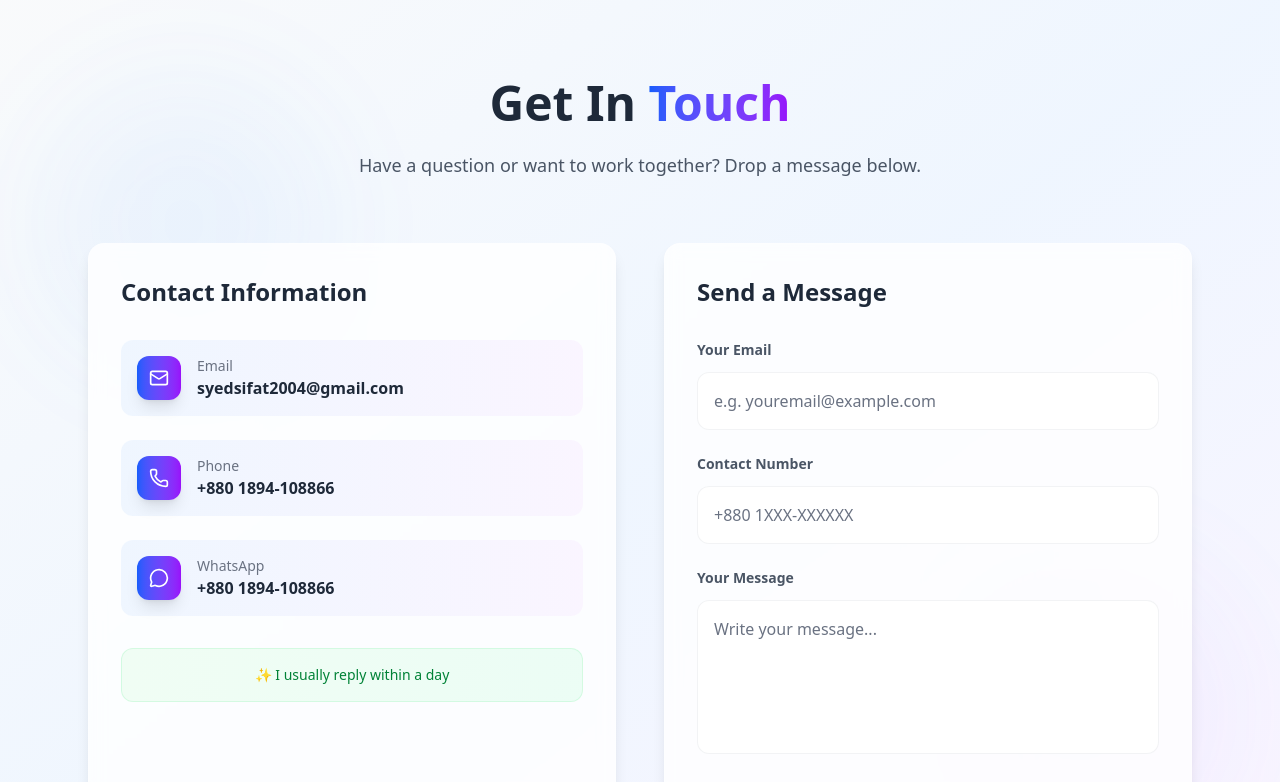
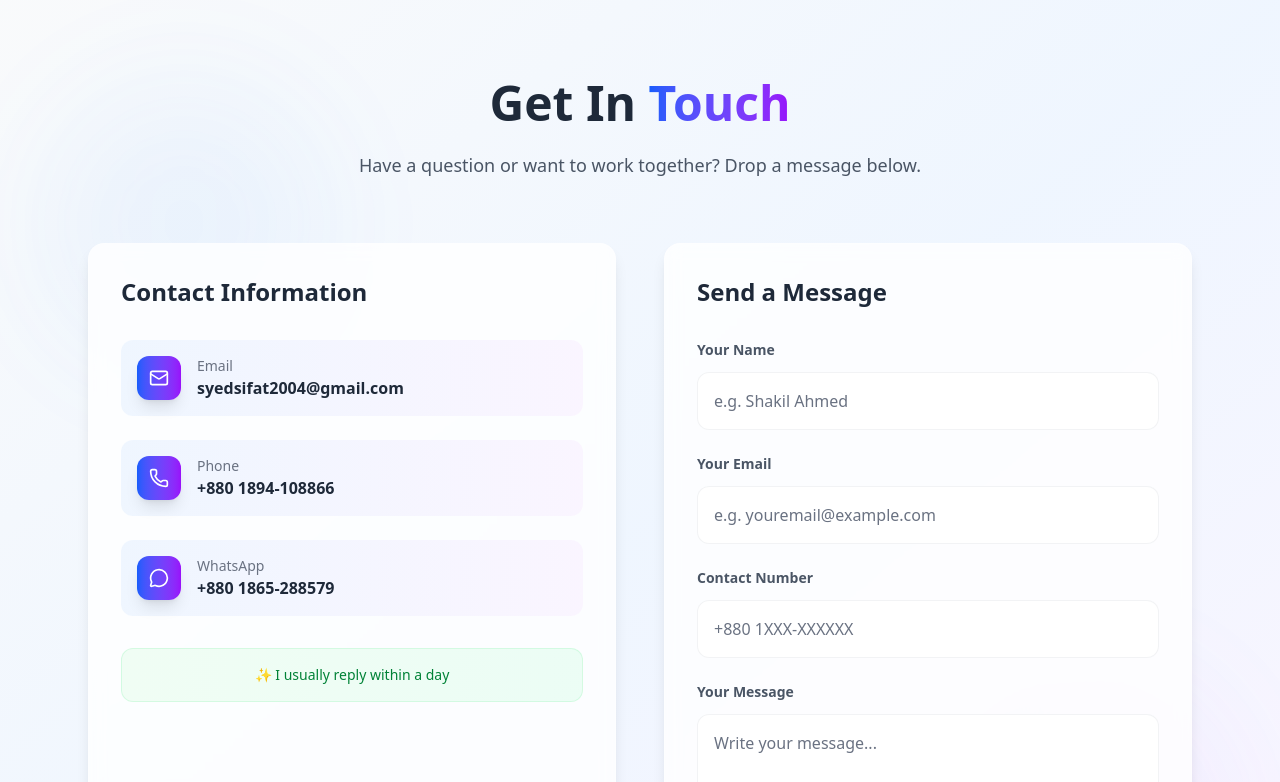
Before and after one commit to Beyond-Sifat/My-Portfolio, a React (Vite) app: page / in a window 1280 px wide. Shown: the part 4180-4962 px from the top of the page. Built offline with nearby package versions, Linux system fonts and the light colour scheme.

Commit message:
add emailjs

```diff
--- a/package.json
+++ b/package.json
@@ -10,6 +10,7 @@
     "preview": "vite preview"
   },
   "dependencies": {
+    "@emailjs/browser": "^4.4.1",
     "@tailwindcss/vite": "^4.1.11",
     "lucide-react": "^0.536.0",
     "react": "^19.1.0",
--- a/src/Component/Banner/Banner.jsx
+++ b/src/Component/Banner/Banner.jsx
@@ -63,9 +63,9 @@ const Banner = () => {
                             className="px-8 py-4 font-semibold rounded-full border-2 border-blue-500 dark:border-blue-400 text-blue-600 dark:text-blue-400 hover:bg-blue-500 dark:hover:bg-blue-400 hover:text-white dark:hover:text-white transition-all duration-300 bg-transparent hover:border-blue-600 dark:hover:border-blue-300">
                             Get In Touch
                         </button>
-
+{/* https://drive.google.com/uc?export=download&id=1DUuRq_1qB2gihxrgk1-8z_v4fZvSsIK- */}
                         <a
-                            href="https://drive.google.com/uc?export=download&id=1DUuRq_1qB2gihxrgk1-8z_v4fZvSsIK-"
+                            href=""
                             target="_blank"
                             rel="noopener noreferrer"
                             className="px-8 py-4 font-semibold rounded-full flex items-center gap-2 border-2 border-green-500 dark:border-green-400 text-green-600 dark:text-green-400 hover:bg-green-500 dark:hover:bg-green-400 hover:text-white dark:hover:text-white transition-all duration-300 justify-center md:justify-start bg-transparent hover:border-green-600 dark:hover:border-green-300"
@@ -78,7 +78,7 @@ const Banner = () => {
                     {/* Social Links */}
                     <div className="flex justify-center md:justify-start gap-4 mt-8">
                         <a
-                            href=""
+                            href="https://github.com/Beyond-Sifat"
                             target="_blank"
                             rel="noopener noreferrer"
                             className="p-3 rounded-full bg-gray-200/80 dark:bg-gray-700/80 hover:bg-gray-300 dark:hover:bg-gray-600 transition-all duration-300 shadow-md hover:shadow-lg hover:scale-110"
@@ -86,7 +86,7 @@ const Banner = () => {
                             <Github className="text-gray-800 dark:text-gray-200" size={20} />
                         </a>
                         <a
-                            href="https://linkedin.com"
+                            href="https://www.linkedin.com/in/syed-sifat2004"
                             target="_blank"
                             rel="noopener noreferrer"
                             className="p-3 rounded-full bg-gray-200/80 dark:bg-gray-700/80 hover:bg-blue-500 dark:hover:bg-blue-600 transition-all duration-300 shadow-md hover:shadow-lg hover:scale-110 group"
--- a/src/Component/Contact/Contact.jsx
+++ b/src/Component/Contact/Contact.jsx
@@ -1,25 +1,51 @@
 // src/components/Contact.jsx
 import { Mail, Phone, MessageCircle, Send } from "lucide-react";
-// import { useState } from "react";
+import { useState } from "react";
+import emailjs from '@emailjs/browser';
 
 const Contact = () => {
-    // const [form, setForm] = useState({
-    //     email: "",
-    //     phone: "",
-    //     message: "",
-    // });
+    const [form, setForm] = useState({
+        name: "",
+        email: "",
+        phone: "",
+        message: "",
+    });
+    const [loading, setLoading] = useState(false);
 
-    // const handleChange = (e) => {
-    //     const { name, value } = e.target;
-    //     setForm((prev) => ({ ...prev, [name]: value }));
-    // };
+    const handleChange = (e) => {
+        const { name, value } = e.target;
+        setForm((prev) => ({ ...prev, [name]: value }));
+    };
 
-    // const handleSubmit = (e) => {
-    //     e.preventDefault();
-    //     console.log(form);
-    //     alert("Message sent!");
-    //     setForm({ email: "", phone: "", message: "" });
-    // };
+    const handleSubmit = async (e) => {
+        e.preventDefault();
+
+        if (!form.email || !form.message) return;
+        try {
+
+            setLoading(true)
+            await emailjs.send(
+                import.meta.env.VITE_EMAILJS_SERVICE_ID,
+                import.meta.env.VITE_EMAILJS_TEMPLATE_ID,
+                {
+                    name: form.name,
+                    email: form.email,
+                    phone: form.phone,
+                    message: form.message,
+                },
+                {
+                    publicKey: import.meta.env.VITE_EMAILJS_PUBLIC_KEY,
+                }
+            );
+            alert("Message sent successfully!");
+            setForm({ name: "", email: "", phone: "", message: "" });
+        } catch (err) {
+            console.error(err);
+            alert("Something went wrong. Please try again.");
+        } finally {
+            setLoading(false);
+        }
+    };
 
     return (
         <section
@@ -82,7 +108,7 @@ const Contact = () => {
                                 <div>
                                     <p className="text-sm text-gray-500 dark:text-gray-400 font-medium">WhatsApp</p>
                                     <p className="font-semibold text-gray-800 dark:text-gray-100">
-                                        +880 1894-108866
+                                        +880 1865-288579
                                     </p>
                                 </div>
                             </div>
@@ -101,7 +127,21 @@ const Contact = () => {
                             Send a Message
                         </h3>
 
-                        <form className="space-y-6">
+                        <form onSubmit={handleSubmit} className="space-y-6">
+                            <div>
+                                <label className="block text-sm mb-3 text-gray-600 dark:text-gray-300 font-semibold">
+                                    Your Name
+                                </label>
+                                <input
+                                    type="text"
+                                    name="name"
+                                    placeholder="e.g. Shakil Ahmed"
+                                    required
+                                    value={form.name}
+                                    onChange={handleChange}
+                                    className="w-full p-4 rounded-xl border border-gray-200/50 dark:border-gray-600/30 bg-white/90 dark:bg-gray-700/50 text-gray-800 dark:text-gray-100 placeholder-gray-500 dark:placeholder-gray-400 focus:outline-none focus:ring-2 focus:ring-blue-500/60 dark:focus:ring-blue-400/60 focus:border-transparent transition-all duration-300"
+                                />
+                            </div>
                             <div>
                                 <label className="block text-sm mb-3 text-gray-600 dark:text-gray-300 font-semibold">
                                     Your Email
@@ -111,6 +151,8 @@ const Contact = () => {
                                     name="email"
                                     placeholder="e.g. youremail@example.com"
                                     required
+                                    value={form.email}
+                                    onChange={handleChange}
                                     className="w-full p-4 rounded-xl border border-gray-200/50 dark:border-gray-600/30 bg-white/90 dark:bg-gray-700/50 text-gray-800 dark:text-gray-100 placeholder-gray-500 dark:placeholder-gray-400 focus:outline-none focus:ring-2 focus:ring-blue-500/60 dark:focus:ring-blue-400/60 focus:border-transparent transition-all duration-300"
                                 />
                             </div>
@@ -124,6 +166,8 @@ const Contact = () => {
                                     name="phone"
                                     placeholder="+880 1XXX-XXXXXX"
                                     required
+                                    value={form.phone}
+                                    onChange={handleChange}
                                     className="w-full p-4 rounded-xl border border-gray-200/50 dark:border-gray-600/30 bg-white/90 dark:bg-gray-700/50 text-gray-800 dark:text-gray-100 placeholder-gray-500 dark:placeholder-gray-400 focus:outline-none focus:ring-2 focus:ring-blue-500/60 dark:focus:ring-blue-400/60 focus:border-transparent transition-all duration-300"
                                 />
                             </div>
@@ -137,16 +181,19 @@ const Contact = () => {
                                     rows={5}
                                     placeholder="Write your message..."
                                     required
+                                    value={form.message}
+                                    onChange={handleChange}
                                     className="w-full p-4 rounded-xl border border-gray-200/50 dark:border-gray-600/30 bg-white/90 dark:bg-gray-700/50 text-gray-800 dark:text-gray-100 placeholder-gray-500 dark:placeholder-gray-400 focus:outline-none focus:ring-2 focus:ring-blue-500/60 dark:focus:ring-blue-400/60 focus:border-transparent transition-all duration-300 resize-none"
                                 />
                             </div>
 
                             <button
                                 type="submit"
+                                disabled={loading}
                                 className="w-full flex items-center justify-center gap-3 px-8 py-4 rounded-xl font-semibold text-white shadow-lg hover:shadow-blue-500/25 dark:hover:shadow-blue-400/25 transition-all duration-300 bg-gradient-to-r from-blue-600 to-purple-600 dark:from-blue-500 dark:to-purple-500 hover:from-blue-700 hover:to-purple-700 dark:hover:from-blue-400 dark:hover:to-purple-400 hover:scale-105"
                             >
                                 <Send size={18} />
-                                Send Message
+                                {loading ? "Sending..." : "Send Message"}
                             </button>
                         </form>
                     </div>
--- a/src/Component/Education/Education.jsx
+++ b/src/Component/Education/Education.jsx
@@ -11,19 +11,19 @@ const Education = () => {
             name: 'Bachelor of Science',
             institution: 'East Delta University',
             description: '',
-            gpa: '3.75',
+            gpa: '',
         },
         {
             date: '2023 - 2024',
             name: 'HSC',
-            institution: 'abc',
+            institution: 'Kazem Ali College, Chawkbazar',
             description: 'Completed Higher Secondary Certificate with focus on science subjects. Strong foundation in physics.',
             gpa: '3.75',
         },
         {
             date: '2020 - 2022',
             name: 'SSC',
-            institution: 'abc',
+            institution: 'Burischar high School, Hathazari',
             description: 'Completed Secondary School Certificate with focus on science subjects',
             gpa: '3.75',
         },
@@ -36,7 +36,7 @@ const Education = () => {
             name: 'Web Development',
             institution: 'Programming Hero',
             description: 'Comprehensive web development course covering MERN stack, modern JavaScript, and industry best practices.',
-            StudentId: 'PH-123456',
+            StudentId: 'WEB11-0810',
         },
     ]
 
```
Also changed, not shown: 1 other file (tests, documents, lock files or other folders).
